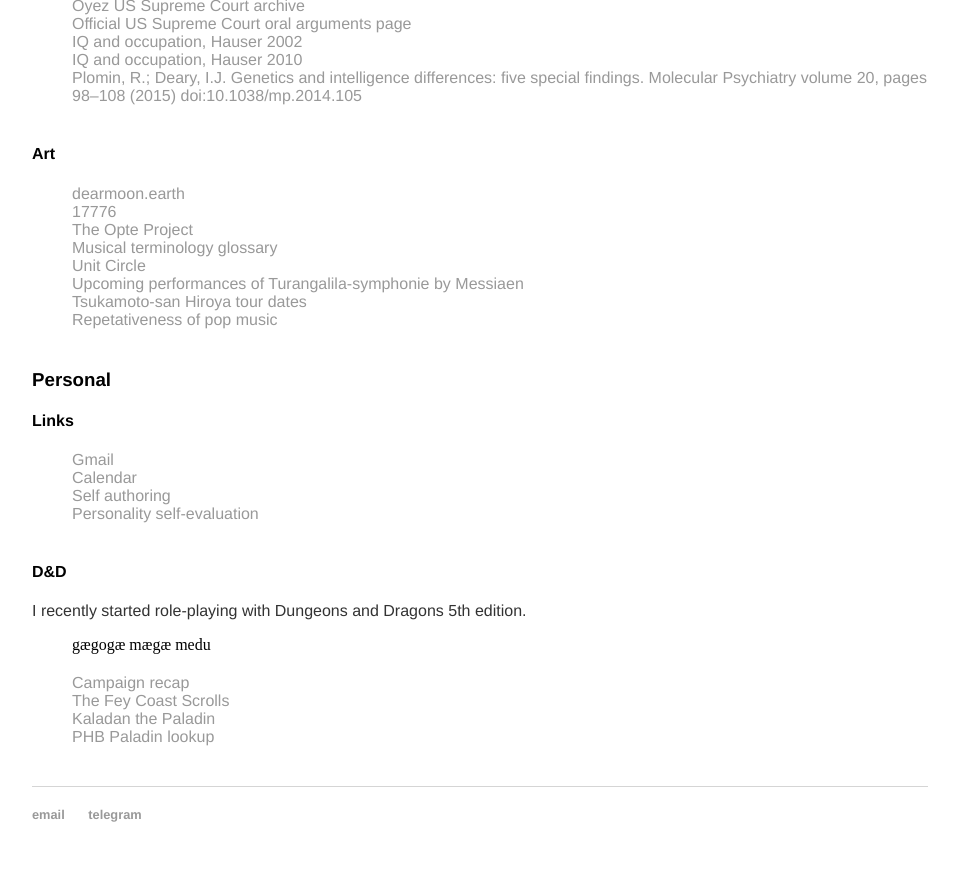
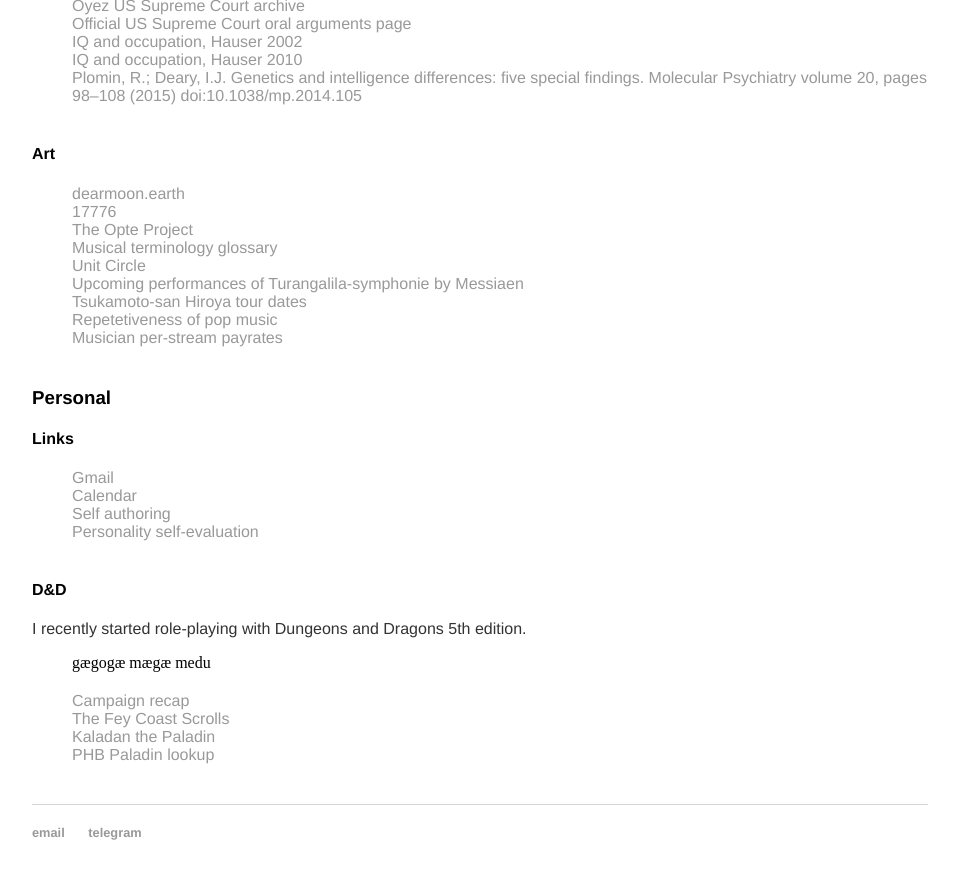
Before and after one commit to amcnicho/amcnicho.github.io, a Jekyll site: the page built from misc/index.html, in a window 1280 px wide and 900 px high, scrolled down 1520 px. Shown: the top 879 px of the window, without its empty margins (160-1119 px from the left). Built offline with Jekyll 4.4.1, drawn with Linux system fonts in a browser that asks for light colours.

Commit message:
Update index.html

```diff
--- a/misc/index.html
+++ b/misc/index.html
@@ -88,7 +87,8 @@
         <li><a href="https://en.wikipedia.org/wiki/Unit_circle#/media/File:Circle-trig6.svg">Unit Circle</a></li>
         <li><a href="https://bachtrack.com/find-concerts/work=turangalila-symphonie-messiaen">Upcoming performances of Turangalila-symphonie by Messiaen</a></li>
         <li><a href="http://www.hiroyatsukamoto.com/calendarpageenglish.html">Tsukamoto-san Hiroya tour dates</a></li>
-        <li><a href="https://pudding.cool/2017/05/song-repetition/">Repetativeness of pop music</a></li>
+        <li><a href="https://pudding.cool/2017/05/song-repetition/">Repetetiveness of pop music</a></li>
+        <li><a href="https://thetrichordist.com/2018/01/15/2017-streaming-price-bible-spotify-per-stream-rates-drop-9-apple-music-gains-marketshare-of-both-plays-and-overall-revenue/">Musician per-stream payrates</a></li>
       </ul>
 
       <h3>Personal</h3>
```
Also changed, not shown: other parts of misc/index.html (+0 -1 lines).
